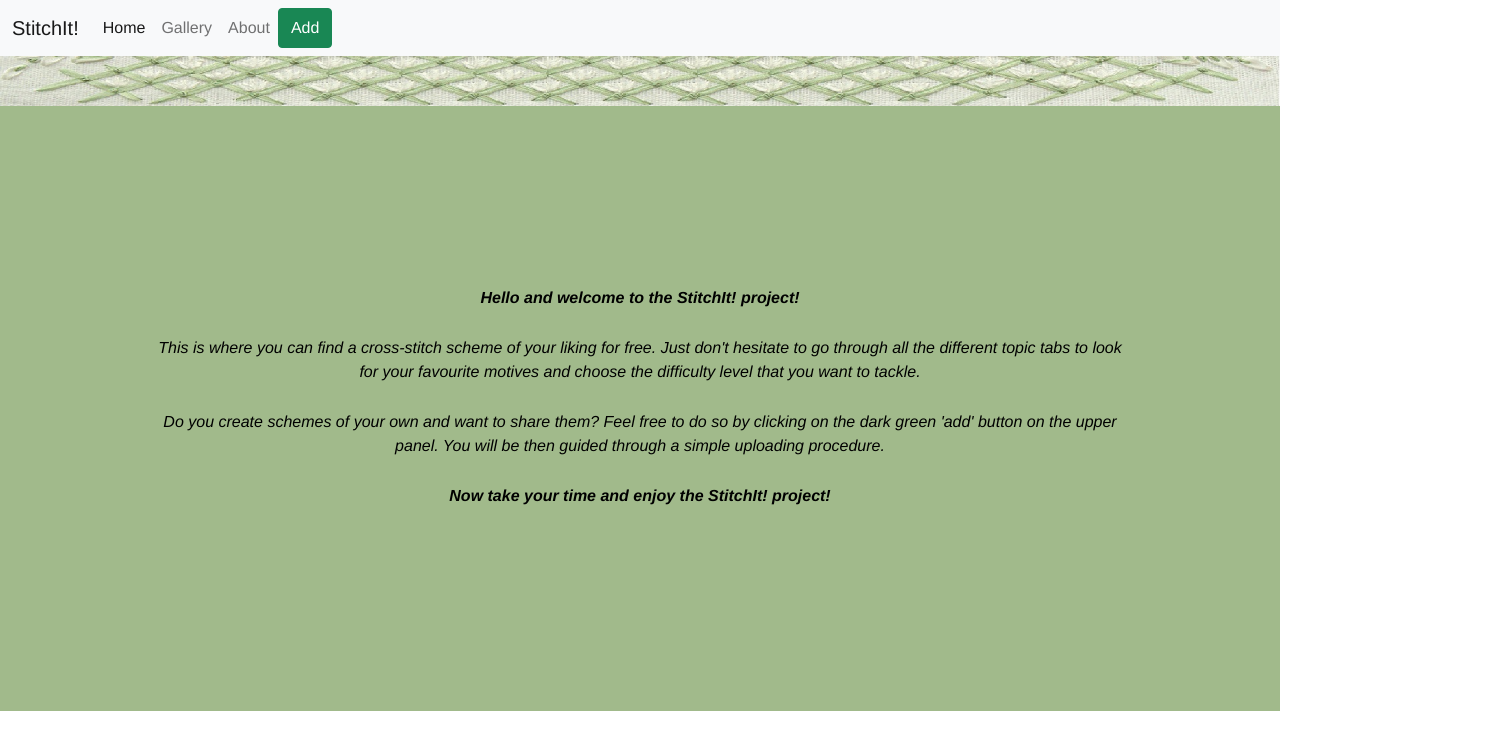
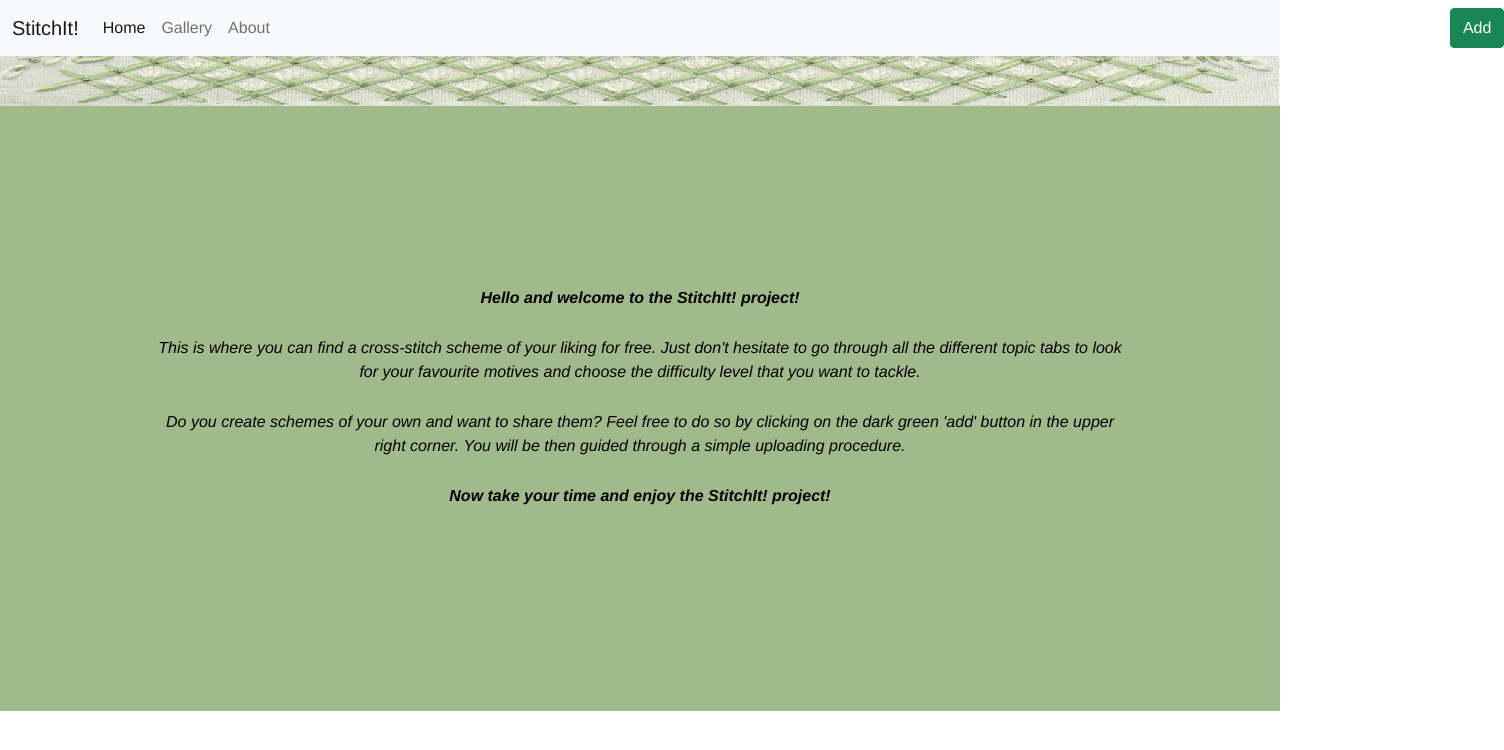
Before and after one commit to s0570572/stitchit-project, a Vue app: page / in a window 1280 px wide. Shown: the top 750 px of the page, 1504 px wide, since content can reach past the window. Built offline with nearby package versions, Linux system fonts and the light colour scheme.

Commit message:
move button to the right

```diff
--- a/src/components/Navbar.vue
+++ b/src/components/Navbar.vue
@@ -9,8 +9,8 @@
         <div class="navbar-nav">
           <router-link class="nav-link" to="/">Home</router-link>
           <router-link class="nav-link" to="/entries">Gallery</router-link>
-          <router-link class="nav-link" to="/about">About</router-link>
-          <button type="button" class="btn btn-success" id="button">Add</button>
+          <router-link class="nav-link" id="lastitem" to="/about">About</router-link>
+          <button type="button" class="btn btn-success">Add</button>
         </div>
       </div>
     </div>
@@ -24,7 +24,7 @@ export default {
 </script>
 
 <style scoped>
-#button {
-  justify-content: space-between;
+#lastitem {
+  padding-right: 1180px;
 }
 </style>
--- a/src/views/Home.vue
+++ b/src/views/Home.vue
@@ -2,7 +2,7 @@
   <div id="textbox">
     <p class="text"><em><strong>Hello and welcome to the StitchIt! project!</strong></em></p>
     <p class="text"><em>This is where you can find a cross-stitch scheme of your liking for free. Just don't hesitate to go through all the different topic tabs to look for your favourite motives and choose the difficulty level that you want to tackle.</em></p>
-    <p class="text"><em>Do you create schemes of your own and want to share them? Feel free to do so by clicking on the dark green 'add' button on the upper panel. You will be then guided through a simple uploading procedure.</em></p>
+    <p class="text"><em>Do you create schemes of your own and want to share them? Feel free to do so by clicking on the dark green 'add' button in the upper right corner. You will be then guided through a simple uploading procedure.</em></p>
     <p class="text"><em><strong>Now take your time and enjoy the StitchIt! project!</strong></em></p>
   </div>
 </template>
```
